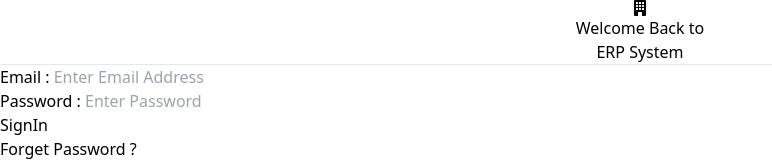
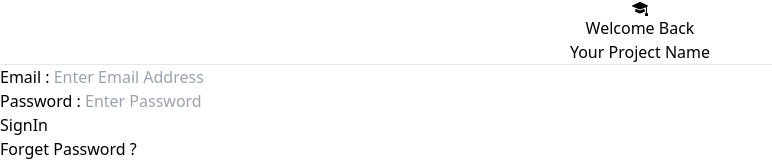
Before and after one commit to TeamProjectsReact/ERPv2, a React (Vite) app in the folder client/: page / in a window 1280 px wide. Shown: the top 161 px of the page, without its empty margins (0-772 px from the left). Built offline with nearby package versions, Linux system fonts and the light colour scheme.

Commit message:
Update
Co-Authored-By: JehanKandy  <jehankandy@gmail.com>
Co-Authored-By: Anupa Gamage <125038143+Anupa1998@users.noreply.github.com>

```diff
--- a/client/package.json
+++ b/client/package.json
@@ -8,11 +8,11 @@
     "build": "vite build",
     "lint": "eslint . --ext js,jsx --report-unused-disable-directives --max-warnings 0",
     "preview": "vite preview",
-    "SignInUp": "node node_modules/login-signup-react/index.js --destination=src/components/LoginSignUp"
+    "SignInUpTW": "node -e \"require('login-signup-react').RunReactLoginSignInTW()\""
   },
   "dependencies": {
     "axios": "^1.7.2",
-    "login-signup-react": "^1.1.0",
+    "login-signup-react": "^2.0.0",
     "react": "^18.2.0",
     "react-dom": "^18.2.0",
     "react-icons": "^5.2.1",
--- a/client/src/App.jsx
+++ b/client/src/App.jsx
@@ -1,6 +1,6 @@
 import { BrowserRouter, Route, Routes } from "react-router-dom";
-import SignIn from "./components/LoginSignUp/SignIn";
-import SignUp from "./components/LoginSignUp/SignUp";
+import SignIn from "./components/LoginSignUpTW/SignIn";
+import SignUp from "./components/LoginSignUpTW/SignUp";
 
 export default function App() {
   return (
--- a/client/src/components/LoginSignUp/SignIn.jsx
+++ b/client/src/components/LoginSignUpTW/SignIn.jsx
@@ -1,5 +1,5 @@
 import React, { useState } from 'react'
-import { BsBuildingFill } from "react-icons/bs";
+import { BsMortarboardFill } from "react-icons/bs";
 import { Link } from 'react-router-dom';
 
 const SignIn = () => {
@@ -24,9 +24,9 @@ const SignIn = () => {
                 <div className="bg-white py-16 px-8 rounded shadow-md w-full ">
                     <center className='text-gray-500'>
                         {/* change the Icon According to your needs */}
-                        <h1 className=''><BsBuildingFill className='h-20 w-auto'/></h1>
-                        <p className="pt-4 text-2xl">Welcome Back to</p>
-                        <p className="">ERP System</p>
+                        <h1 className=''><BsMortarboardFill className='h-20 w-auto'/></h1>
+                        <p className="pt-4 text-2xl">Welcome Back</p>
+                        <p className="">Your Project Name</p>
                     </center>
                     <hr className='my-2'/>
                     <div className="my-4">
--- a/client/src/components/LoginSignUp/SignUp.jsx
+++ b/client/src/components/LoginSignUpTW/SignUp.jsx
@@ -1,5 +1,5 @@
 import React, { useState } from 'react'
-import { BsBuildingFill } from "react-icons/bs";
+import { BsMortarboardFill } from "react-icons/bs";
 import { Link } from 'react-router-dom';
 
 const SignUp = () => {
@@ -25,9 +25,9 @@ const SignUp = () => {
                 <div className="bg-white py-16 px-8 rounded shadow-md w-full ">
                     <center className='text-gray-500'>
                         {/* change the Icon According to your needs */}
-                        <h1 className=''><BsBuildingFill className='h-20 w-auto'/></h1>
+                        <h1 className=''><BsMortarboardFill className='h-20 w-auto'/></h1>
                         <p className="pt-4 text-2xl">Welcome to</p>
-                        <p className="">ERP System at NIFS</p>
+                        <p className="">Your Project Name</p>
                     </center>
                     <hr className='my-2'/>
                     <div className="my-4">
```
Also changed, not shown: 1 other file (tests, documents, lock files or other folders).
